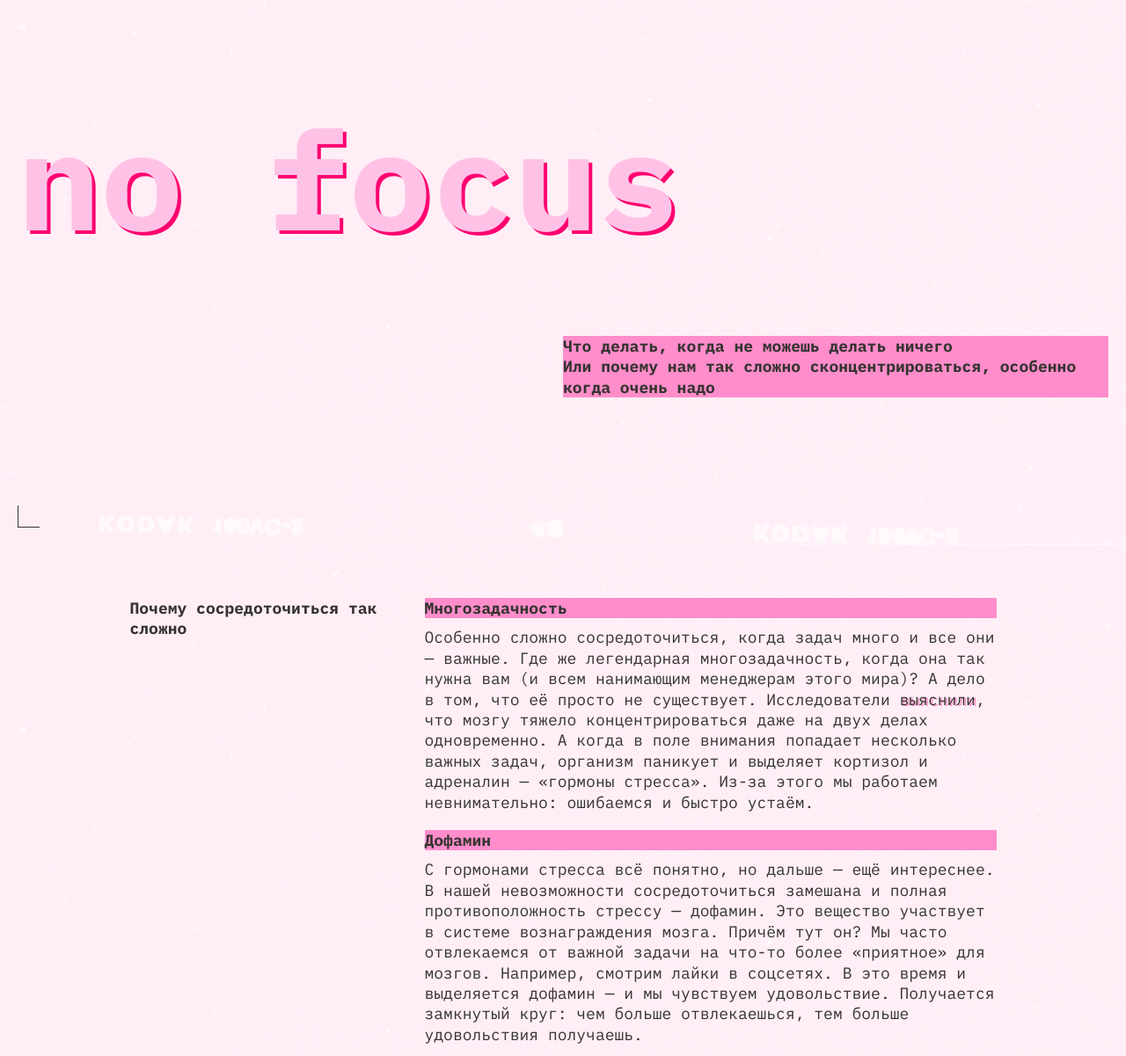
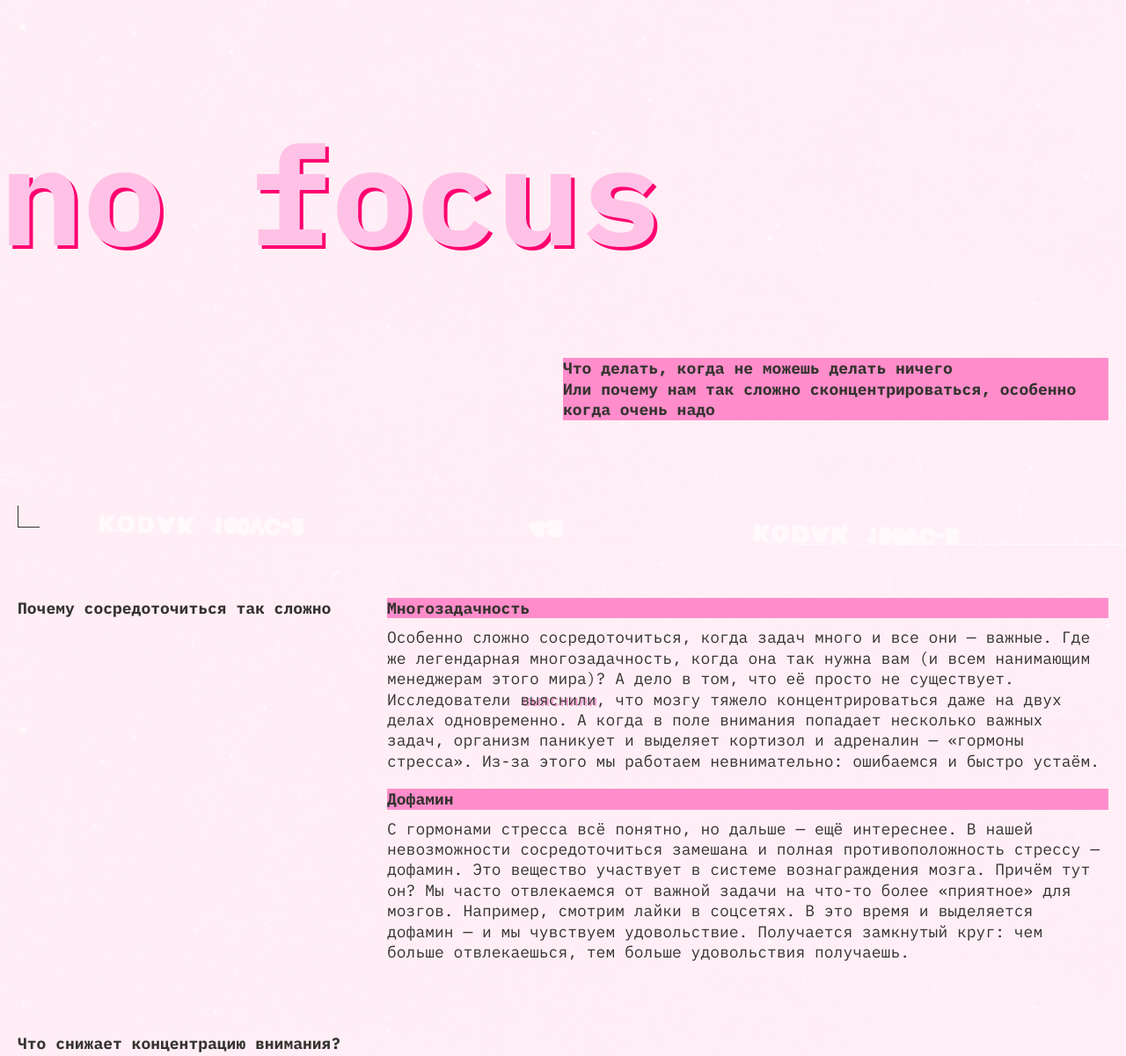
Before and after one commit to Betrones/slozhno-sosredotochitsya, a plain HTML site: page index.html in a window 1280 px wide. Shown: the part 180-1381 px from the top of the page at 88% size. Drawn offline with Linux system fonts and the light colour scheme.

Commit message:
rubber adaptive

```diff
--- a/index.html
+++ b/index.html
@@ -20,7 +20,6 @@
   </head>
   <body class="page">
     <header class="header decorated-zone">
-      <span class="header__bulb"></span>
       <nav class="header__theme-menu">
         <ul class="header__theme-menu-list">
           <li class="header__theme-menu-item">
@@ -54,6 +53,7 @@
       <p class="header__desc -bg-accent">
         Что делать, когда не можешь делать ничего <br>Или почему нам так сложно сконцентрироваться, особенно когда очень надо
       </p>
+      <span class="header__bulb"></span>
     </header>
 
     <main class="main">
--- a/styles/style.css
+++ b/styles/style.css
@@ -11,6 +11,10 @@
   background-repeat: no-repeat;
   background-attachment: fixed;
   background-position: center;
+}
+
+.header__bulb {
+  /* position: absolute; */
 }
 
 @media (min-width: 768px) {
@@ -53,36 +57,54 @@
   }
 }
 
-
 .header {
   height: 100vh;
-  padding: 10px;
-
-  display: flex;
-  flex-direction: column;
+  padding-block: 10px;
   position: relative;
 }
 
 @media (min-width: 768px) {
   .header {
-    padding: 20px;
+    padding-block: 20px;
   }
 }
 
+
+.header {
+  display: grid;
+  grid-template-rows: 1fr calc(clamp(7.25rem, 7.0115rem + 1.0178vw, 7.5rem) * 1.65) 1fr;
+}
+
+@media (min-width: 588px) {
+  .header {
+    grid-template-rows: 1fr clamp(7.25rem, 7.0115rem + 1.0178vw, 7.5rem) 1fr;
+  }
+}
+
+@media (min-width: 768px) {
+  .header {
+    grid-template-rows: 1fr calc(clamp(7.5rem, 0.5625rem + 14.4531vw, 9.8125rem) * 0.83) 1fr;
+  }
+}
+
+
 .header__theme-menu {
-  align-self: end;
-  margin: 65px 0;
+  align-self: center;
+  justify-self: end;
+  margin-inline-end: 10px;
 }
 
 @media (min-width: 768px) {
   .header__theme-menu {
-    margin: 172px 0;
+    margin-inline-end: 20px
   }
 }
 
 @media (min-width: 1024px) {
   .header__theme-menu {
-    margin: 0 auto;
+    justify-self: center;
+    align-self: start;
+    margin: 0;
   }
 }
 
@@ -137,6 +159,9 @@
   text-transform: lowercase;
 
   align-self: center;
+  justify-self: start;
+
+  margin-inline-start: 10px;
 
   color: var(--focus-color);
   text-shadow: 4px 4px 0px var(--focus-bg-color);
@@ -144,37 +169,28 @@
 
 @media (min-width: 768px) {
   .header__title {
-    align-self: start;
     font-size: clamp(7.5rem, 0.5625rem + 14.4531vw, 9.8125rem);
-  }
-}
-
-@media (min-width: 1024px) {
-  .header__title {
-    margin-block-start: 273px;
+    margin-inline-start: 0;
   }
 }
 
 .header__desc {
-  margin-block: 55px;
   font-weight: 700;
   line-height: 130%;
 
   color: var(--bg-accent-text-color);
   background-color: var(--bg-accent-color);
+
+  width: clamp(355px, calc((100vw - 40px) / 2), 700px);
+  align-self: center;
+  justify-self: end;
+
+  margin-inline-end: 10px;
 }
 
 @media (min-width: 768px) {
   .header__desc {
-    margin-block: 162px;
-    width: calc((100vw - 40px) / 2);
-    align-self: end;
-  }
-}
-
-@media (min-width: 1024px) {
-  .header__desc {
-    margin-block: 114px;
+    margin-inline-end: 20px;
   }
 }
 
@@ -183,13 +199,13 @@
   flex-direction: column;
   justify-content: center;
   gap: 50px;
-  margin-inline: 10px;
+  padding-inline: 10px;
 }
 
 @media (min-width: 768px) {
   .main {
     gap: 80px;
-    margin-inline: 20px;
+    padding-inline: 20px;
   }
 }
 
@@ -202,7 +218,15 @@
 
 @media (min-width: 768px) {
   .content:nth-child(2n-1) {
-    flex-direction: row;
+    display: grid;
+    grid-template-columns: 1fr 2fr;
+    gap: 20px;
+  }
+}
+
+@media (min-width: 1024px) {
+  .content:nth-child(2n-1) {
+    gap: 10px;
   }
 }
 
@@ -221,7 +245,7 @@
 
 @media (min-width: 1024px) {
   .content__title {
-    max-width: 315px;
+    /* max-width: 315px; */
   }
 }
 
@@ -237,24 +261,12 @@
   gap: 20px;
 }
 
-@media (min-width: 768px) {
-  .content:nth-child(2n-1) .content__list {
-    width: calc((100vw - 60px) / 3 * 2);
-  }
-}
-
 @media (min-width: 1024px) {
-  .content:nth-child(2n-1) .content__list {
-    max-width: 650px;
-    width: 100%;
-  }
-
   .content:nth-child(2) .content__list {
     flex-direction: row;
   }
 
   .content:nth-child(2) .content__list .content__list-item {
-    max-width: 315px;
     width: 100%;
   }
 }
```
